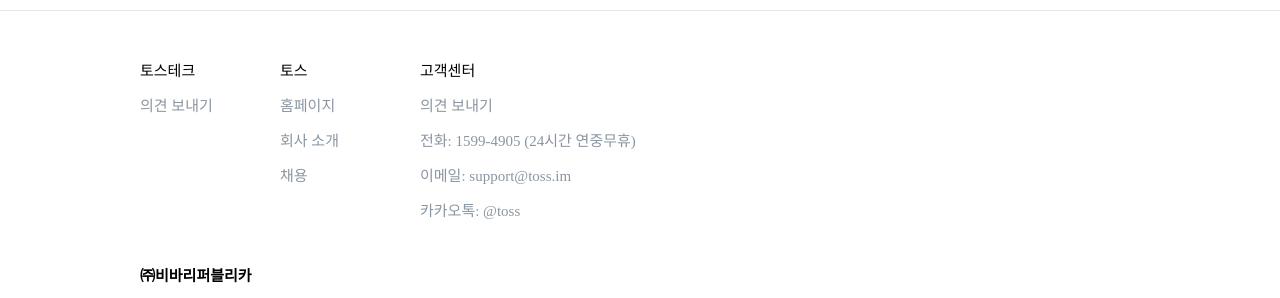
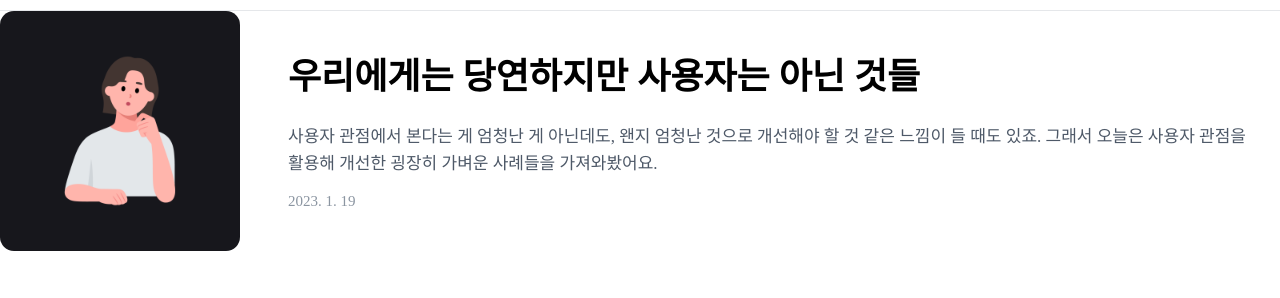
Before and after one commit to f-lab-edu/red-yoo-toss-tech, a website built with Vite: page index.html in a window 1280 px wide. Shown: the part 54-352 px from the top of the page. Built offline with nearby package versions, Linux system fonts and the light colour scheme; files whose address does not match are found by name.

Commit message:
Issue 17 main content 마크업 css (#21)

```diff
--- /dev/null
+++ b/src/component/MainComponent.js
@@ -0,0 +1,12 @@
+export const mainComponent = `
+  <a id="main-container">
+    <img class="logo-img" src="./img/content1.png" alt="컨텐츠 이미지">
+    <div>
+      <h4 class="txt-title">우리에게는 당연하지만 사용자는 아닌 것들</h4>
+      <span class="txt-content">
+      사용자 관점에서 본다는 게 엄청난 게 아닌데도, 왠지 엄청난 것으로 개선해야 할 것 같은 느낌이 들 때도 있죠. 그래서 오늘은 사용자 관점을 활용해 개선한 굉장히 가벼운 사례들을 가져와봤어요.
+      </span>
+      <span class="txt-date">2023. 1. 19</span>
+    </div>
+  </a>
+`
--- a/src/main.js
+++ b/src/main.js
@@ -1,7 +1,9 @@
 import { navComponent } from "./component/NavComponent.js";
+import { mainComponent } from "./component/MainComponent.js";
 import { footerComponent } from "./component/FooterComponent.js";
 
 document.querySelector('#app').innerHTML += `
     ${navComponent}
+    ${mainComponent}
     ${footerComponent}
 `
--- a/style.css
+++ b/style.css
@@ -328,6 +328,51 @@
   background-color: var(--blue700);
 }
 
+/* main-componet Section */
+#main-container {
+  display: flex;
+  align-items: center;
+  max-width: 100%;
+  cursor: pointer;
+}
+#main-container:hover .txt-title {
+  color: var(--blue500);
+}
+.logo-img {
+  width: 240px;
+  height: 240px;
+  margin-right: 48px;
+  object-fit: cover;
+  border-radius: 14px;
+  transition: color 0.3s ease;
+}
+.txt-title {
+  display: inline-block;
+  margin-bottom: 14px;
+  overflow: hidden;
+  word-break: keep-all;
+  font-size: var(--font-size-h3);
+  font-weight: var(--font-weight-bold);
+  line-height: var(--line-height-base);
+  transition: color 0.3s ease;
+}
+.txt-content {
+  display: block;
+  margin-bottom: 12px;
+  word-break: keep-all;
+  font-size: var(--font-size-h7);
+  font-weight: var(--font-weight-medium);
+  line-height: var(--line-height-base);
+  color: var(--grey700);
+}
+.txt-date {
+  display: inline-block;
+  font-size: var(--font-size-p);
+  font-weight: var(--font-weight-regular);
+  line-height: var(--line-height-base);
+  color: var(--grey500);
+}
+
 /* footer-component Section */
 footer {
   padding: 50px 0 100px;
```
Also changed, not shown: src/img/content1.png (added).
